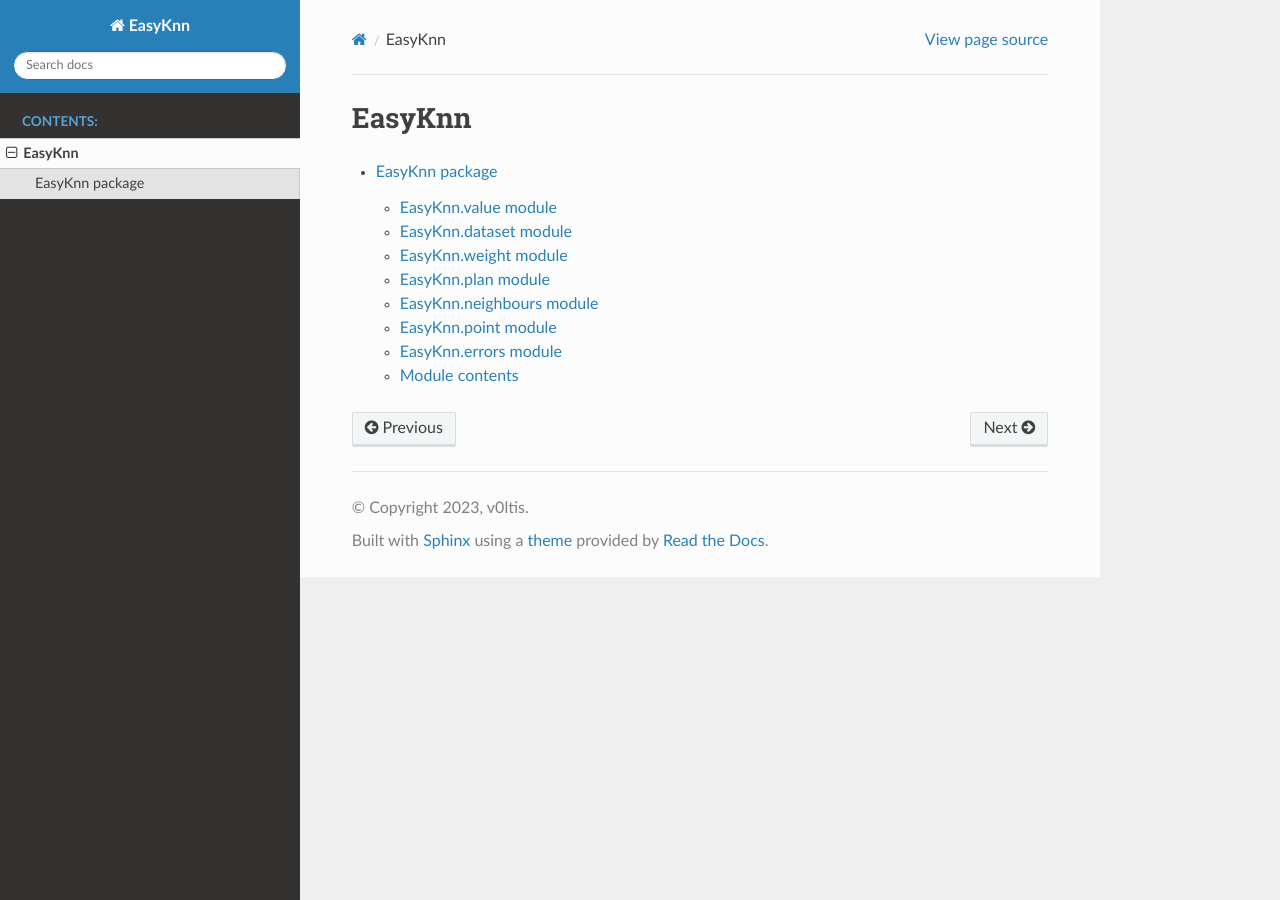
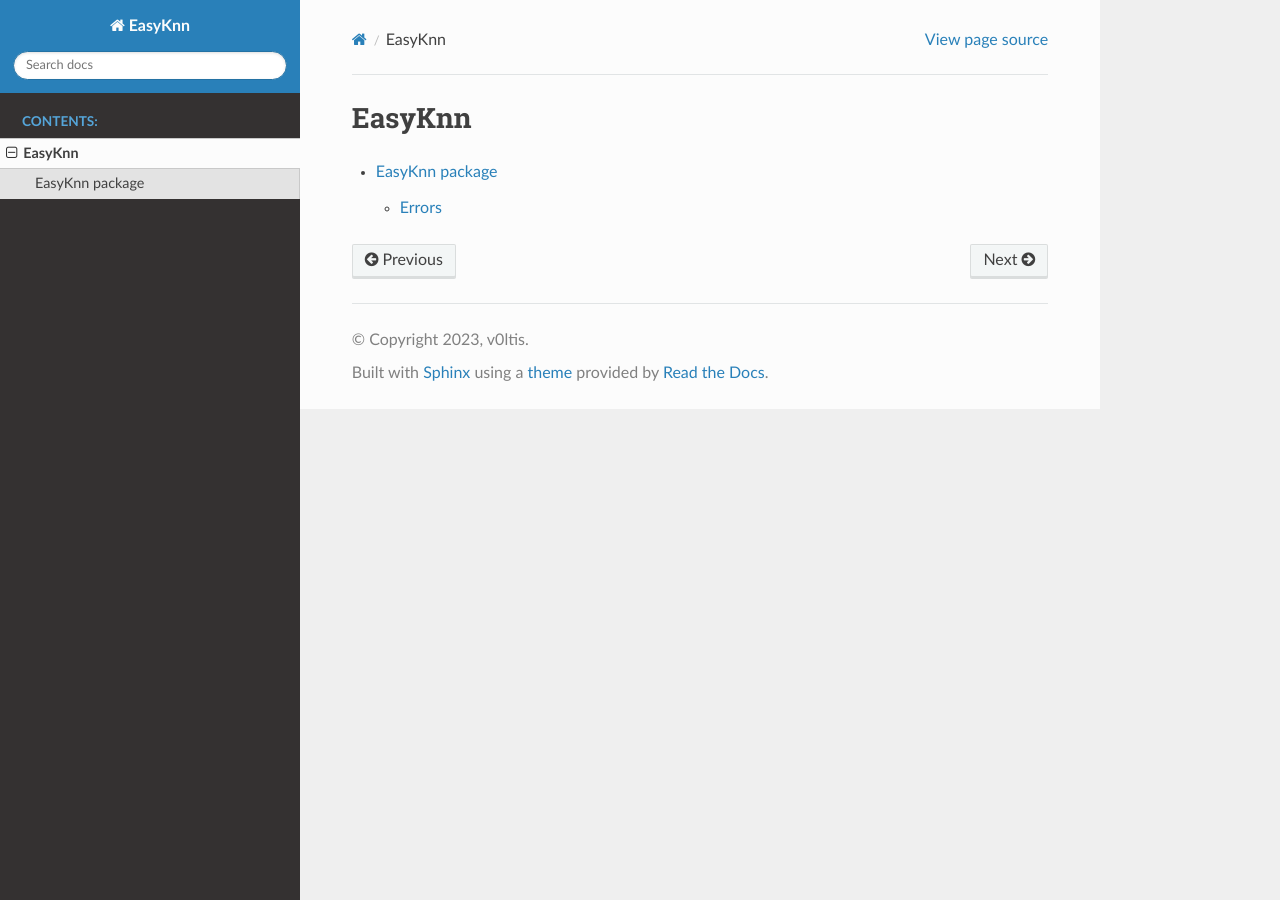
Before and after one commit to v0ltis/EasyKNN, a Sphinx documentation site: the page built from docs/modules.rst, in a window 1280 px wide. Built offline with Sphinx 7.4.7 and the Read the Docs theme 2.0.0, drawn with Linux system fonts in a browser that asks for light colours.

Commit message:
Minor docs changes

```diff
--- a/docs/EasyKnn.rst
+++ b/docs/EasyKnn.rst
@@ -1,48 +1,41 @@
 EasyKnn package
 ===============
 
-EasyKnn.value module
---------------------
 
 .. automodule:: EasyKnn.value
    :members:
    :undoc-members:
    :show-inheritance:
 
-EasyKnn.dataset module
-----------------------
+
 
 .. automodule:: EasyKnn.dataset
    :members:
    :undoc-members:
    :show-inheritance:
 
-EasyKnn.weight module
----------------------
+
 
 .. automodule:: EasyKnn.weight
    :members:
    :undoc-members:
    :show-inheritance:
 
-EasyKnn.plan module
--------------------
+
 
 .. automodule:: EasyKnn.plan
    :members:
    :undoc-members:
    :show-inheritance:
 
-EasyKnn.neighbours module
--------------------------
+
 
 .. automodule:: EasyKnn.neighbours
    :members:
    :undoc-members:
    :show-inheritance:
 
-EasyKnn.point module
---------------------
+
 
 .. automodule:: EasyKnn.point
    :members:
@@ -50,18 +43,10 @@
    :show-inheritance:
 
 
-EasyKnn.errors module
+Errors
 ---------------------
 
 .. automodule:: EasyKnn.errors
    :members:
    :undoc-members:
    :show-inheritance:
-
-Module contents
----------------
-
-.. automodule:: EasyKnn
-   :members:
-   :undoc-members:
-   :show-inheritance:
```
